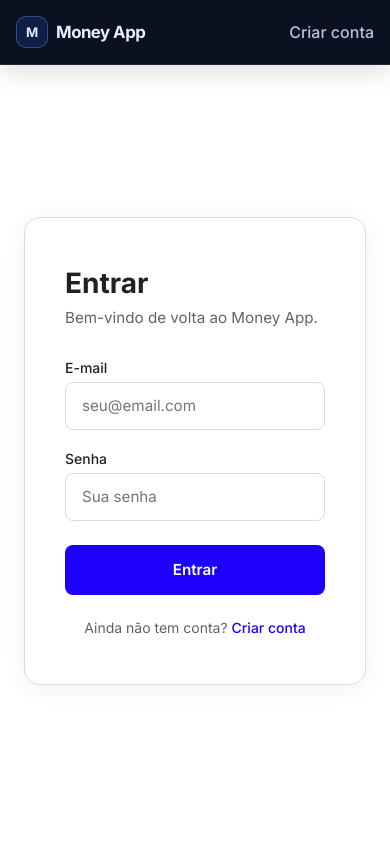
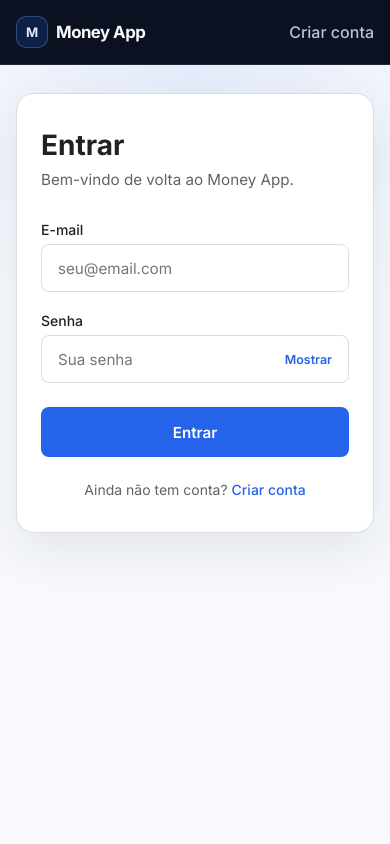
Before and after one commit to Peternovak2/money_app, a FastAPI app: page /login in a window 390 px wide. Run offline with FastAPI, Linux system fonts and the light colour scheme.

Commit message:
feat(auth): melhorar formularios e controle de visibilidade da senha

```diff
--- a/app/static/css/auth.css
+++ b/app/static/css/auth.css
@@ -1,4 +1,9 @@
 /* ── Página de autenticação ──────────────────────────────────────────────── */
+
+.auth-body {
+  background: #f7f9fc;
+  color: #14213d;
+}
 
 .auth-page {
   min-height: calc(100vh - 73px);
@@ -6,6 +11,9 @@
   align-items: center;
   justify-content: center;
   padding: 40px 24px;
+  background:
+    radial-gradient(circle at 50% 0%, rgba(37, 99, 235, 0.09), transparent 38%),
+    #f7f9fc;
 }
 
 /* ── Cartão central ──────────────────────────────────────────────────────── */
@@ -15,9 +23,17 @@
   max-width: 440px;
   padding: 48px 40px;
   border: 1px solid var(--border);
-  border-radius: 16px;
-  background: var(--background);
-  box-shadow: 0 4px 24px rgba(0, 0, 0, 0.06);
+  border-radius: 18px;
+  background: #ffffff;
+  box-shadow: 0 18px 50px rgba(20, 33, 61, 0.09);
+}
+
+.auth-card--login {
+  max-width: 460px;
+}
+
+.auth-card--cadastro {
+  max-width: 780px;
 }
 
 /* ── Cabeçalho do cartão ─────────────────────────────────────────────────── */
@@ -56,6 +72,16 @@
   gap: 20px;
 }
 
+.auth-form--cadastro {
+  display: grid;
+  grid-template-columns: repeat(2, minmax(0, 1fr));
+  gap: 20px 18px;
+}
+
+.auth-form__submit {
+  grid-column: 1 / -1;
+}
+
 /* ── Campo individual ────────────────────────────────────────────────────── */
 
 .auth-campo {
@@ -84,12 +110,48 @@
 }
 
 .auth-campo input:focus {
-  border-color: #1d00fc;
-  box-shadow: 0 0 0 3px rgba(29, 0, 252, 0.08);
+  border-color: #2563eb;
+  box-shadow: 0 0 0 3px rgba(37, 99, 235, 0.13);
 }
 
 .auth-campo input.campo-invalido {
   border-color: #ef4444;
+}
+
+.auth-password {
+  position: relative;
+}
+
+.auth-password input {
+  width: 100%;
+  padding-right: 82px;
+}
+
+.auth-password__toggle {
+  position: absolute;
+  top: 50%;
+  right: 10px;
+  transform: translateY(-50%);
+  padding: 6px 7px;
+  border: 0;
+  border-radius: 6px;
+  background: transparent;
+  color: #2563eb;
+  font: inherit;
+  font-size: 0.78rem;
+  font-weight: 600;
+  cursor: pointer;
+}
+
+.auth-password__toggle:hover {
+  background: #e8eef9;
+}
+
+.auth-password__toggle:focus-visible,
+.auth-btn:focus-visible,
+.auth-link a:focus-visible {
+  outline: 3px solid rgba(37, 99, 235, 0.32);
+  outline-offset: 3px;
 }
 
 /* ── Erro inline de campo (JS) ───────────────────────────────────────────── */
@@ -107,7 +169,7 @@
   width: 100%;
   margin-top: 4px;
   padding: 0 24px;
-  background-color: #1d00fc;
+  background-color: #2563eb;
   color: #ffffff;
   font-size: 0.95rem;
   font-weight: 600;
@@ -119,7 +181,7 @@
 }
 
 .auth-btn:hover {
-  background-color: #1500d4;
+  background-color: #1d4ed8;
 }
 
 .auth-btn:active {
@@ -136,13 +198,40 @@
 }
 
 .auth-link a {
-  color: #1d00fc;
+  color: #2563eb;
   font-weight: 500;
   text-decoration: none;
   transition: color 0.2s ease;
 }
 
 .auth-link a:hover {
-  color: #1500d4;
+  color: #1d4ed8;
   text-decoration: underline;
 }
+
+@media (max-width: 700px) {
+  .auth-page {
+    align-items: flex-start;
+    padding: 28px 16px 48px;
+  }
+
+  .auth-card {
+    padding: 34px 24px;
+  }
+
+  .auth-form--cadastro {
+    grid-template-columns: 1fr;
+  }
+
+  .auth-form__submit {
+    grid-column: auto;
+  }
+}
+
+@media (prefers-reduced-motion: reduce) {
+  .auth-campo input,
+  .auth-btn,
+  .auth-link a {
+    transition: none;
+  }
+}
--- a/app/static/js/auth.js
+++ b/app/static/js/auth.js
@@ -3,6 +3,24 @@
  * Validações client-side para o formulário de cadastro.
  * A validação definitiva sempre acontece no backend.
  */
+
+const botoesExibirSenha = document.querySelectorAll("[data-password-toggle]");
+
+botoesExibirSenha.forEach((botao) => {
+  const campoId = botao.getAttribute("aria-controls");
+  const campoSenha = document.getElementById(campoId);
+
+  if (!campoSenha) {
+    return;
+  }
+
+  botao.addEventListener("click", () => {
+    const deveExibir = campoSenha.type === "password";
+    campoSenha.type = deveExibir ? "text" : "password";
+    botao.textContent = deveExibir ? "Ocultar" : "Mostrar";
+    botao.setAttribute("aria-pressed", String(deveExibir));
+  });
+});
 
 const formCadastro = document.getElementById('formCadastro');
 
--- a/app/templates/login.html
+++ b/app/templates/login.html
@@ -13,18 +13,18 @@
     <link rel="stylesheet" href="/static/css/style.css" />
     <link rel="stylesheet" href="/static/css/auth.css" />
   </head>
-  <body>
+  <body class="auth-body">
     <header class="header">
       <div class="container">
-        <a href="/" class="logo" style="text-decoration: none; color: inherit;">Money App</a>
-        <nav class="menu">
+        <a href="/" class="logo" aria-label="Money App - Página inicial">Money App</a>
+        <nav class="menu" aria-label="Conta">
           <a href="/cadastro">Criar conta</a>
         </nav>
       </div>
     </header>
 
     <main class="auth-page">
-      <div class="auth-card">
+      <div class="auth-card auth-card--login">
         <h1 class="auth-titulo">Entrar</h1>
         <p class="auth-subtitulo">Bem-vindo de volta ao Money App.</p>
 
@@ -47,6 +47,7 @@
 
           <div class="auth-campo">
             <label for="senha">Senha</label>
+            <div class="auth-password">
               <input
                 type="password"
                 id="senha"
@@ -55,6 +56,14 @@
                 required
                 autocomplete="current-password"
               />
+              <button
+                class="auth-password__toggle"
+                type="button"
+                data-password-toggle
+                aria-controls="senha"
+                aria-pressed="false"
+              >Mostrar</button>
+            </div>
           </div>
 
           <button type="submit" class="auth-btn">Entrar</button>
@@ -65,5 +74,6 @@
         </p>
       </div>
     </main>
+    <script src="/static/js/auth.js"></script>
   </body>
 </html>
```
Also changed, not shown: app/templates/cadastro.html (+7 -7 lines), tests/test_frontend_auth.py (added, +53 -0 lines). Lines whose indentation alone changed are shown as unchanged.
